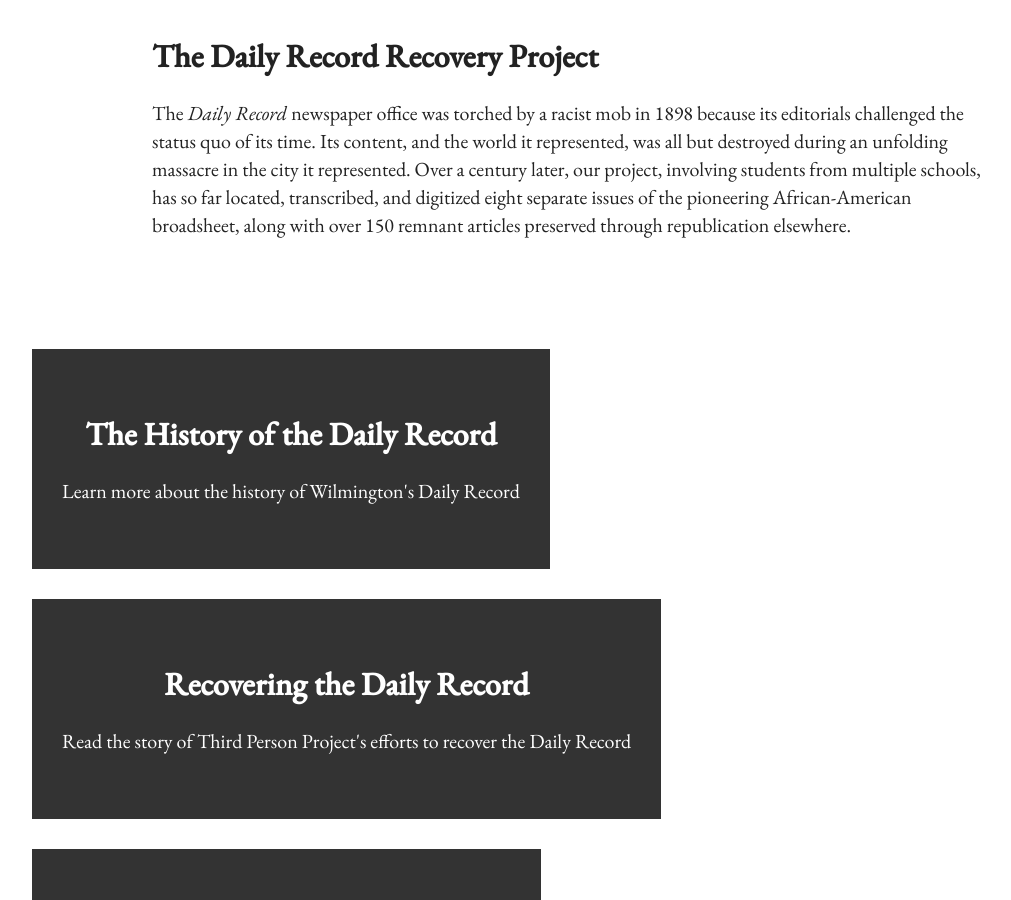
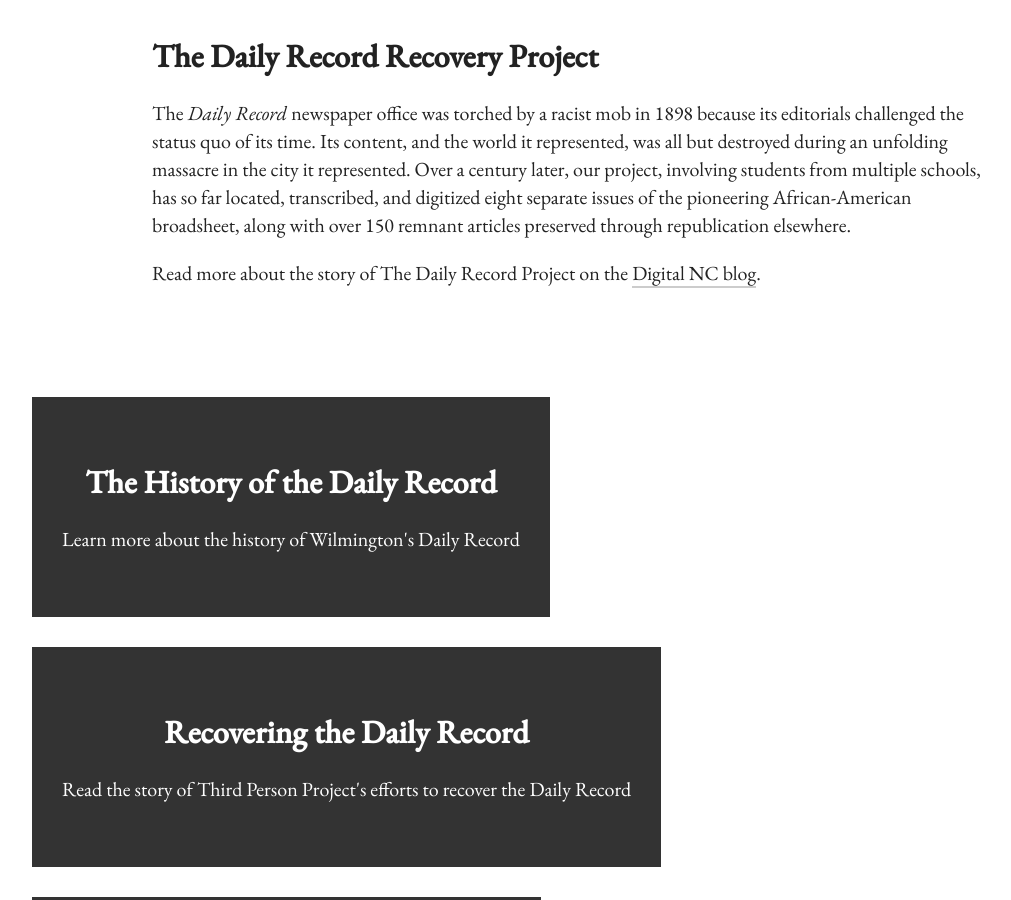
Before and after one commit to minicreative/third-person-project, a Jekyll site: the page built from _projects/daily-record-recovery-project.md, in a window 1280 px wide and 900 px high, scrolled down 443 px. Shown: the whole window, without its empty margins (68-1079 px from the left). Built offline with Jekyll 4.4.1, drawn with Linux system fonts in a browser that asks for light colours; nearby versions of some CDN libraries; comment, search, counter and statistics services are not loaded.

Commit message:
DigitalNC link

```diff
--- a/_projects/daily-record-recovery-project.md
+++ b/_projects/daily-record-recovery-project.md
@@ -56,3 +56,5 @@ press:
 ---
 
 The *Daily Record* newspaper office was torched by a racist mob in 1898 because its editorials challenged the status quo of its time. Its content, and the world it represented, was all but destroyed during an unfolding massacre in the city it represented. Over a century later, our project, involving students from multiple schools, has so far located, transcribed, and digitized eight separate issues of the pioneering African-American broadsheet, along with over 150 remnant articles preserved through republication elsewhere.
+
+Read more about the story of The Daily Record Project on the [Digital NC blog](https://www.digitalnc.org/blog/the-daily-record-project-remnants/).
```
